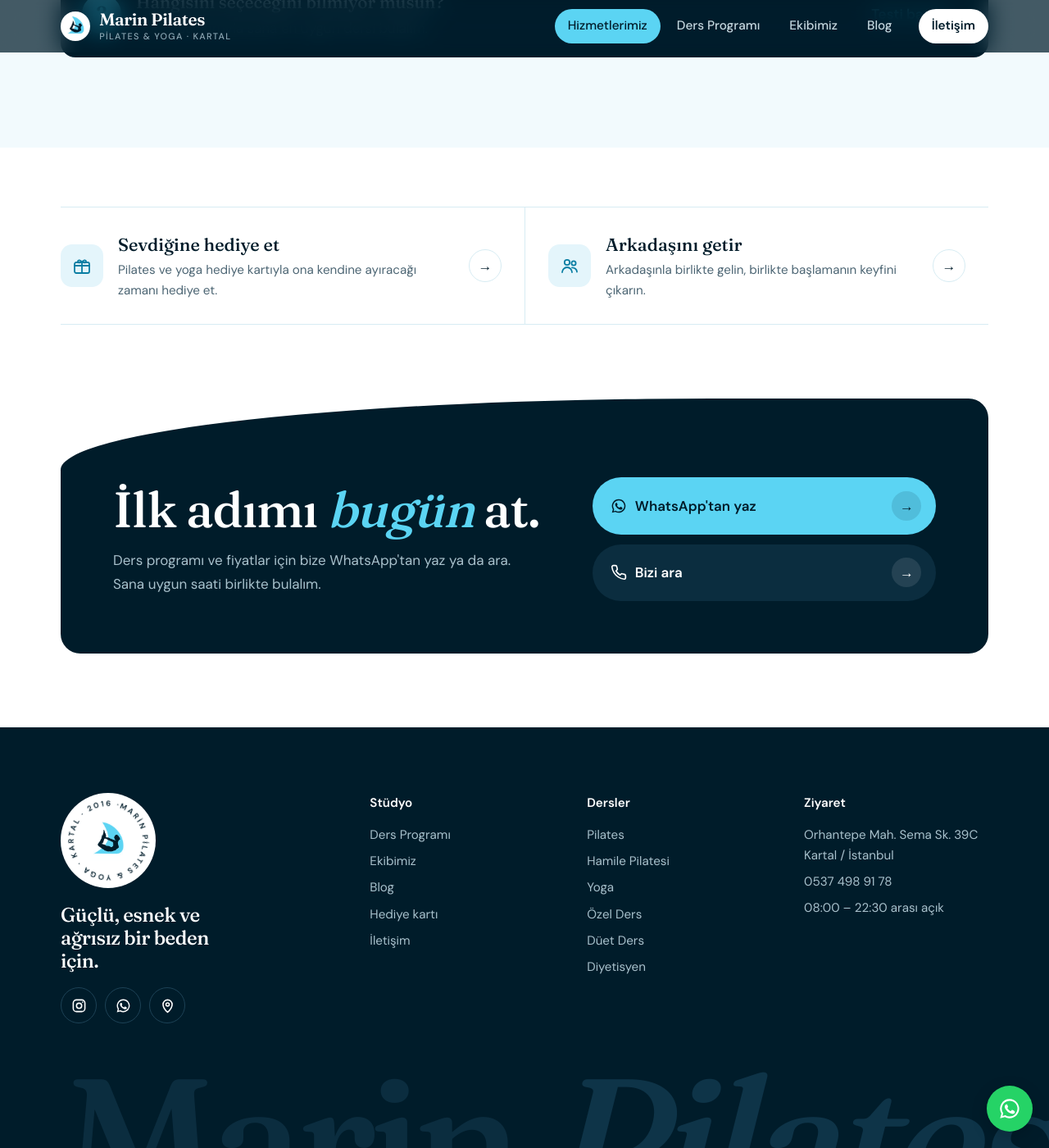
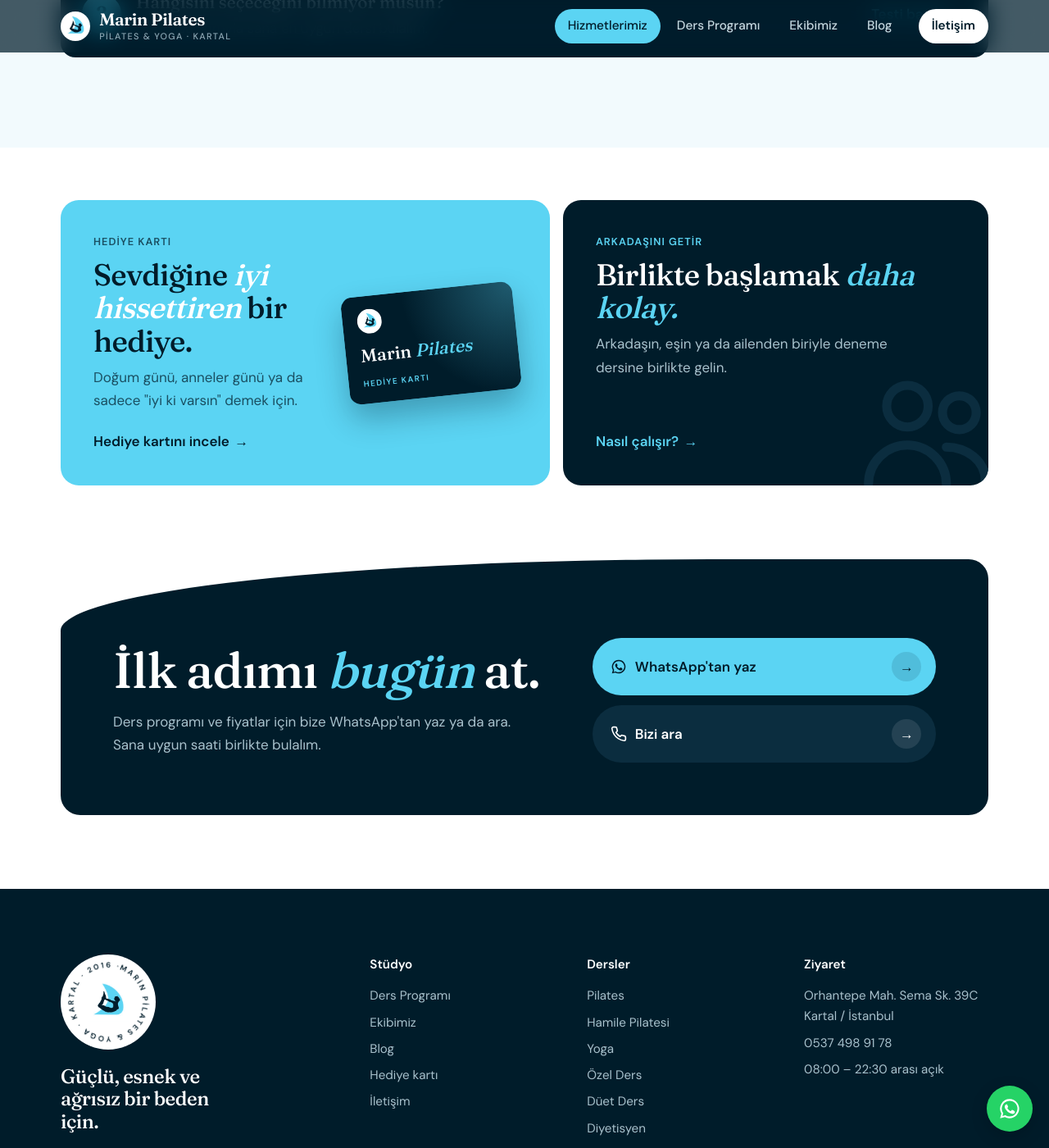
Before and after one commit to irembasoglu/pilates, a Jekyll site: the page built from hizmetlerimiz.html, in a window 1280 px wide and 1400 px high, scrolled down 1504 px. Shown: the whole window at 82% size. Built offline with Jekyll 4.4.1, drawn with Linux system fonts in a browser that asks for light colours.

Commit message:
Hizmetlerimiz: hediye kartı ve arkadaşını getir renkli büyük kutular
Co-Authored-By: Claude Opus 5.5 <noreply@anthropic.com>
Claude-Session: https://claude.ai/code/session_01V8pagf3RSBv4mF8qP7Bptg

```diff
--- a/hizmetlerimiz.html
+++ b/hizmetlerimiz.html
@@ -28,18 +28,28 @@ aciklama: Pilates, hamile pilatesi, yoga, özel ders, düet ders ve diyetisyen h
 </section>
 
 <section class="section gift-teasers">
-  <div class="container"><div class="gt-grid">
-    <a href="hediye.html" class="gt-card">
-      <span class="gt-ic" aria-hidden="true"><svg viewBox="0 0 24 24" fill="none" stroke="currentColor" stroke-width="1.8" stroke-linecap="round" stroke-linejoin="round"><rect x="3" y="8" width="18" height="13" rx="2"/><path d="M3 12h18M12 8v13M12 8c-1.5-3-5-3.5-5-1s3 1 5 1zm0 0c1.5-3 5-3.5 5-1s-3 1-5 1z"/></svg></span>
-      <span class="gt-text"><b>Sevdiğine hediye et</b>Pilates ve yoga hediye kartıyla ona kendine ayıracağı zamanı hediye et.</span>
-      <span class="arrow" aria-hidden="true">→</span>
+  <div class="container gt-grid">
+    <a href="hediye.html" class="gt-card gt-gift">
+      <span class="gt-text">
+        <span class="gt-kicker">Hediye kartı</span>
+        <b>Sevdiğine <em>iyi hissettiren</em> bir hediye.</b>
+        <span>Doğum günü, anneler günü ya da sadece "iyi ki varsın" demek için.</span>
+        <span class="gt-go">Hediye kartını incele <i aria-hidden="true">→</i></span>
+      </span>
+      <span class="gt-mini" aria-hidden="true">
+        <span class="gt-mini-card"><img src="logo-seffaf.png" alt=""><em>Marin <i>Pilates</i></em><small>Hediye Kartı</small></span>
+      </span>
     </a>
-    <a href="hediye.html#arkadasini-getir" class="gt-card">
-      <span class="gt-ic" aria-hidden="true"><svg viewBox="0 0 24 24" fill="none" stroke="currentColor" stroke-width="1.8" stroke-linecap="round"><circle cx="9" cy="8" r="3.2"/><circle cx="17" cy="9" r="2.6"/><path d="M3 20c0-3.3 2.7-6 6-6s6 2.7 6 6M15 14.3c3 0 6 2 6 5.2"/></svg></span>
-      <span class="gt-text"><b>Arkadaşını getir</b>Arkadaşınla birlikte gelin, birlikte başlamanın keyfini çıkarın.</span>
-      <span class="arrow" aria-hidden="true">→</span>
+    <a href="hediye.html#arkadasini-getir" class="gt-card gt-friend">
+      <span class="gt-text">
+        <span class="gt-kicker">Arkadaşını getir</span>
+        <b>Birlikte başlamak <em>daha kolay.</em></b>
+        <span>Arkadaşın, eşin ya da ailenden biriyle deneme dersine birlikte gelin.</span>
+        <span class="gt-go">Nasıl çalışır? <i aria-hidden="true">→</i></span>
+      </span>
+      <span class="gt-people" aria-hidden="true"><svg viewBox="0 0 24 24" fill="none" stroke="currentColor" stroke-width="1.4" stroke-linecap="round"><circle cx="9" cy="8" r="3.2"/><circle cx="17" cy="9" r="2.6"/><path d="M3 20c0-3.3 2.7-6 6-6s6 2.7 6 6M15 14.3c3 0 6 2 6 5.2"/></svg></span>
     </a>
-  </div></div>
+  </div>
 </section>
 
 {% include cta.html %}
--- a/style.css
+++ b/style.css
@@ -689,18 +689,44 @@ a.info-row:hover .info-go i { transform: translateX(4px); }
 .qr-extra:hover { background: #e4f5fb; }
 .quiz-restart { margin-top: 18px; }
 
-/* Hizmetlerimiz altındaki hediye / arkadaş bağlantıları */
-.gift-teasers { padding-top: 72px; padding-bottom: 0; }
-.gt-grid { display: grid; grid-template-columns: 1fr 1fr; border-top: 1px solid var(--line); border-bottom: 1px solid var(--line); }
-.gt-card { display: grid; grid-template-columns: 52px 1fr auto; gap: 18px; align-items: center; padding: 28px 28px 28px 0; text-decoration: none; transition: background .2s; }
-.gt-card + .gt-card { border-left: 1px solid var(--line); padding-left: 28px; }
-.gt-ic { width: 52px; height: 52px; border-radius: 14px; background: #e4f5fb; color: var(--blue-text); display: flex; align-items: center; justify-content: center; }
-.gt-ic svg { width: 24px; height: 24px; }
-.gt-text { color: var(--muted); font-size: .95rem; }
-.gt-text b { display: block; font-family: var(--display); font-size: 1.35rem; font-weight: 500; color: var(--navy); }
-.gt-card .arrow { width: 40px; height: 40px; border-radius: 50%; border: 1.5px solid var(--line); display: inline-flex; align-items: center; justify-content: center; transition: background .25s, border-color .25s, transform .25s; }
-.gt-card:hover .arrow { background: var(--blue); border-color: var(--blue); transform: rotate(-45deg); }
-.gt-card:hover .gt-text b { color: var(--blue-text); }
+/* Hizmetlerimiz altındaki hediye / arkadaş kutuları */
+.gift-teasers { padding-top: 64px; padding-bottom: 0; }
+.gt-grid { display: grid; grid-template-columns: 1.15fr 1fr; gap: 16px; }
+.gt-card {
+  position: relative; overflow: hidden; display: flex; justify-content: space-between; gap: 20px;
+  min-height: 280px; padding: 40px; border-radius: 22px; text-decoration: none;
+  transition: transform .3s, box-shadow .3s;
+}
+.gt-card:hover { transform: translateY(-4px); box-shadow: 0 20px 44px rgba(0, 28, 42, .18); }
+.gt-text { position: relative; z-index: 1; display: flex; flex-direction: column; gap: .6rem; max-width: 24em; }
+.gt-kicker { font-size: .8rem; font-weight: 700; letter-spacing: .08em; text-transform: uppercase; }
+.gt-text b { font-family: var(--display); font-size: clamp(1.7rem, 3vw, 2.3rem); font-weight: 500; line-height: 1.1; letter-spacing: -0.02em; }
+.gt-text b em { font-style: italic; font-weight: 400; }
+.gt-go { margin-top: auto; padding-top: .8rem; font-weight: 600; display: inline-flex; gap: .4rem; }
+.gt-go i { font-style: normal; transition: transform .25s; }
+.gt-card:hover .gt-go i { transform: translateX(5px); }
+.gt-gift { background: var(--blue); color: var(--navy); }
+.gt-gift .gt-kicker, .gt-gift .gt-text > span:not(.gt-go) { color: rgba(0, 28, 42, .72); }
+.gt-gift b em { color: var(--white); }
+.gt-mini { flex: none; align-self: center; width: 210px; }
+.gt-mini-card {
+  display: flex; flex-direction: column; justify-content: space-between; aspect-ratio: 1.6; padding: 16px 18px;
+  background: var(--navy); color: var(--white); border-radius: 14px; transform: rotate(-6deg);
+  box-shadow: 0 18px 36px rgba(0, 28, 42, .3); transition: transform .4s;
+  background-image: radial-gradient(circle at 100% 0, rgba(91, 212, 243, .35), transparent 55%);
+}
+.gt-card:hover .gt-mini-card { transform: rotate(-2deg) scale(1.04); }
+.gt-mini-card img { width: 30px; height: 30px; border-radius: 50%; background: var(--white); padding: 4px; }
+.gt-mini-card em { font-style: normal; font-family: var(--display); font-size: 1.35rem; line-height: 1; }
+.gt-mini-card em i { font-style: italic; color: var(--blue); }
+.gt-mini-card small { font-size: .62rem; font-weight: 700; letter-spacing: .14em; text-transform: uppercase; color: var(--blue); }
+.gt-friend { background: var(--navy); color: var(--white); }
+.gt-friend .gt-kicker { color: var(--blue); }
+.gt-friend .gt-text > span:not(.gt-go):not(.gt-kicker) { color: #a9c1cc; }
+.gt-friend b em { color: var(--blue); }
+.gt-friend .gt-go { color: var(--blue); }
+.gt-people { position: absolute; right: -20px; bottom: -30px; width: 190px; height: 190px; color: var(--navy-2); }
+.gt-people svg { width: 100%; height: 100%; }
 
 /* ---------- Hediye kartı sayfası ---------- */
 .gift-hero { padding: 64px 0 96px; background: linear-gradient(var(--mist), var(--white)); overflow: hidden; }
@@ -858,10 +884,10 @@ a.info-row:hover .info-go i { transform: translateX(4px); }
   .fl-wrap { grid-template-columns: 1fr; gap: 28px; }
   .fl-photo { aspect-ratio: 5 / 3.6; }
   .gift-hero { padding: 24px 0 56px; }
-  .gt-grid { grid-template-columns: 1fr; }
-  .gt-card, .gt-card + .gt-card { padding: 22px 0; border-left: 0; grid-template-columns: 44px 1fr auto; gap: 14px; }
-  .gt-card + .gt-card { border-top: 1px solid var(--line); }
-  .gt-ic { width: 44px; height: 44px; }
+  .gt-grid { grid-template-columns: 1fr; gap: 12px; }
+  .gt-card { min-height: 0; padding: 28px 22px; flex-direction: column; border-radius: 18px; }
+  .gt-mini { width: 170px; align-self: flex-end; margin-top: -10px; }
+  .gt-people { width: 130px; height: 130px; }
   .gift-hero-inner, .friend { grid-template-columns: 1fr; gap: 32px; }
   .gift-card-wrap { height: 250px; order: -1; }
   .gift-card { inset: 10px 30px auto 10px; padding: 20px 22px; border-radius: 18px; }
```
